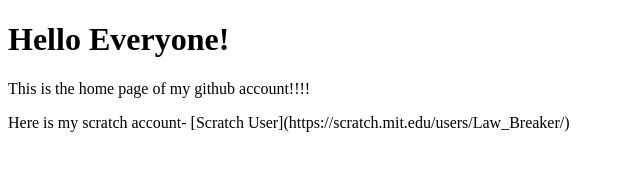
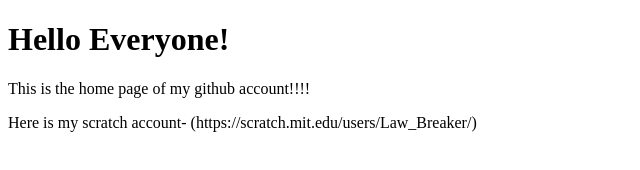
Before and after one commit to LawBreaker29/lawbreaker29.github.io, a plain HTML site: page index.html in a window 1280 px wide. Shown: the whole page, without its empty margins (0-640 px from the left). Drawn offline with Linux system fonts and the light colour scheme.

Commit message:
Update index.html

```diff
--- a/index.html
+++ b/index.html
@@ -3,6 +3,6 @@
 <body>
 <h1>Hello Everyone!</h1>
 <p>This is the home page of my github account!!!!</p>
-<p>Here is my scratch account- [Scratch User](https://scratch.mit.edu/users/Law_Breaker/) </p>
+<p>Here is my scratch account- (https://scratch.mit.edu/users/Law_Breaker/) </p>
 </body>
 </html>
```
